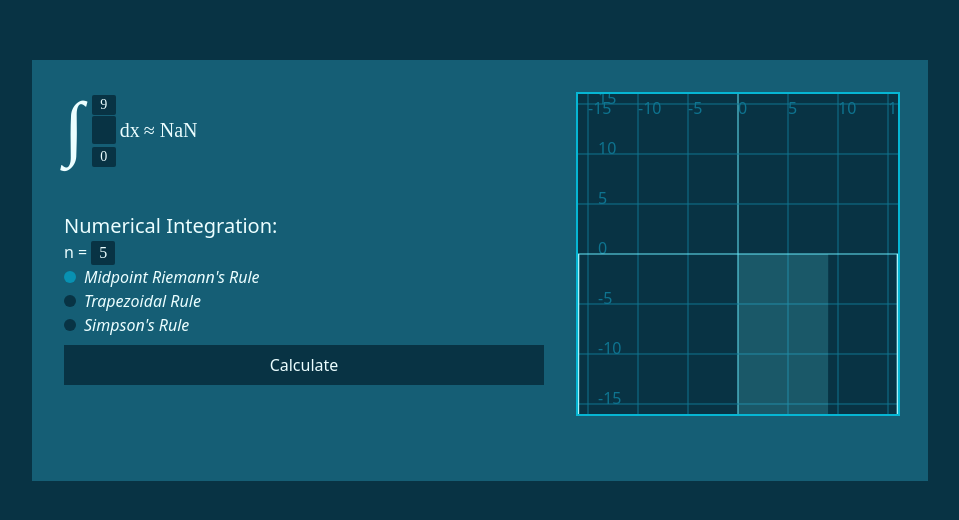
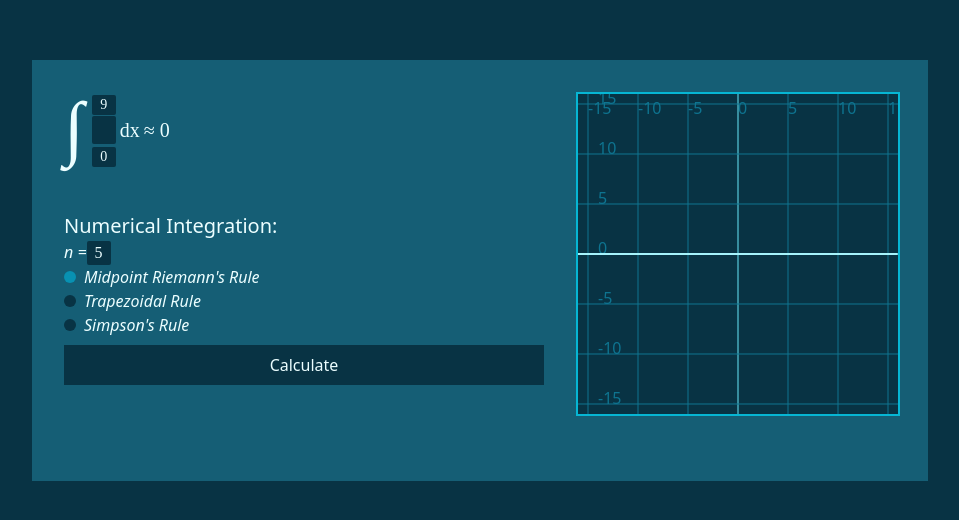
Before and after one commit to kolostring/integral-calculator, a React (Vite) app: page / in a window 1280 px wide. Shown: the part 130-650 px from the top of the page, without its empty margins (160-1119 px from the left). Built offline with nearby package versions, Linux system fonts and the light colour scheme.

Commit message:
fix: safari issues with regex on array.replace()

```diff
--- a/src/App.tsx
+++ b/src/App.tsx
@@ -39,7 +39,7 @@ function App() {
   const [form, setForm] = useState<FormFields>(initialForm);
 
   const parseExpression = (exp: string) => {
-    const modexp = exp.replace(/(?<=[+\-*/^()]|^)-/g, "!");
+    const modexp = exp.replace(`/(?<=[+-*/^()]|^)-/g`, "!");
     const regex = /([-+*/^()!])|\b(sin|cos|tan|sqrt|ln|x|e)\b|\b\d+(\.\d+)?\b/g;
     const express: string[] = [];
     let match;
@@ -48,7 +48,7 @@ function App() {
       express.push(match[0]);
     }
 
-    return express;
+    return express.length > 0? express: ["0"];
   };
 
   const getNamedItem = (
@@ -131,9 +131,8 @@ function App() {
 
           <div className="col-start-1 my-8">
             <h2 className="text-xl font-medium">Numerical Integration:</h2>
-            <label className="pr-1 text-end" htmlFor="to">
-              n =
-            </label>
+            <label className="pr-1 text-end">
+              <i>n =</i>
               <input
                 type="text"
                 name="divisions"
@@ -141,6 +140,7 @@ function App() {
                 defaultValue={initialForm.divisions}
                 onChange={adaptInputWidth}
               />
+            </label>
             <div className="">
               <label className="cursor-pointer">
                 <input
```
Lines whose indentation alone changed are shown as unchanged.
